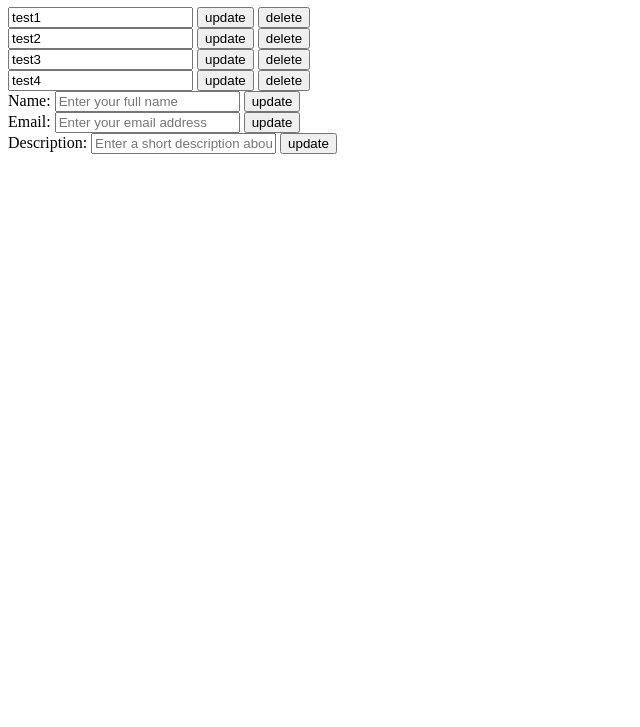
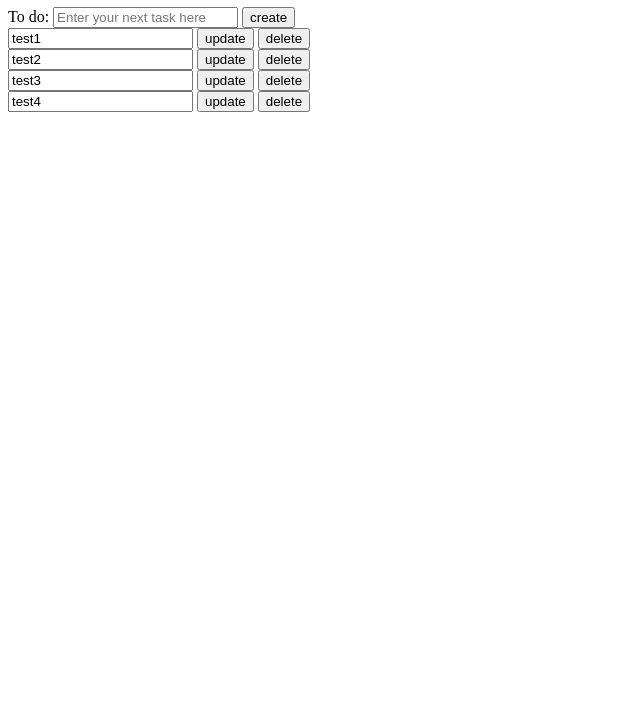
Before and after one commit to learncodeutrecht/todo-app, a website: page static/index.html in a window 1280 px wide. Shown: the part 73-800 px from the top of the page, without its empty margins (0-640 px from the left). Drawn offline with Linux system fonts and the light colour scheme.

Commit message:
updated the input field

```diff
--- a/static/index.html
+++ b/static/index.html
@@ -1,7 +1,17 @@
 <!DOCTYPE html>
 <html>
   <body>
+
     <h1>Hello world!</h1>
+    <div>
+      <!-- <fieldset> -->
+        <label for="To do"> To do:</label>
+        <input type="text" id="To do" name="To do"
+        placeholder="Enter your next task here"/>
+        <button class="create-btn">create</button>
+    <!-- </fieldset> -->
+  </div>
+
     <div>
       <input type="text" id="db-id-1" value="test1"> <button class="update-btn">update</button> <button class="delete">delete</button>
     </div>
@@ -15,26 +25,6 @@
       <input type="text" id="db-id-4"  value="test4"> <button class="update-btn">update</button> <button class="delete">delete</button>
     </div>
 
-    <form action="createUser" method="post" enctype="multipart/form-data">
-      <!-- <fieldset> -->
-        <label for="name"> Name:</label>
-        <input type="text" id="name" name="name"
-        placeholder="Enter your full name"/>
-        <button class="update-btn">update</button>
-        <br/>
-        <label for ="email"> Email:</label>
-        <input type="email" id = "email" name="email"
-        placeholder="Enter your email address"/>
-        <button class="update-btn">update</button>
-        <br/>
-        <label for ="description">Description:</label>
-        <input type="text" id="description" name="description"
-        placeholder="Enter a short description about yourself"/>
-        <button class="update-btn">update</button>
-        <br/>
-    <!-- </fieldset> -->
-  </form>
-
     <script src='js/main.js'></script>
 
   </body>
--- a/static/js/main.js
+++ b/static/js/main.js
@@ -29,3 +29,13 @@ var addDeleteEventHandlers = function() {
 }
 
 addDeleteEventHandlers();
+
+var addCreateEventHandlers = function(){
+  var createButton = document.getElementsByClassName("create-btn")[0];
+  console.log(createButton);
+  createButton.addEventListener("click", function(e){
+    var description = e.target.previousElementSibling.value;
+    console.log(description);
+  })
+}
+addCreateEventHandlers();
```
